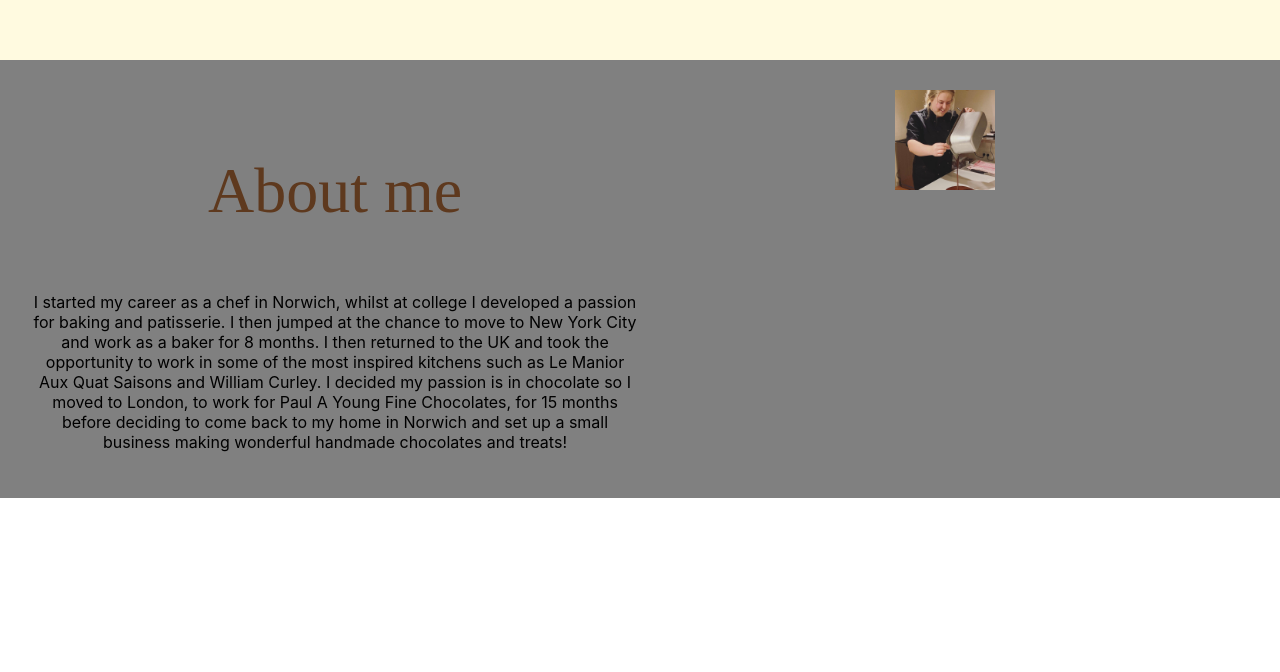
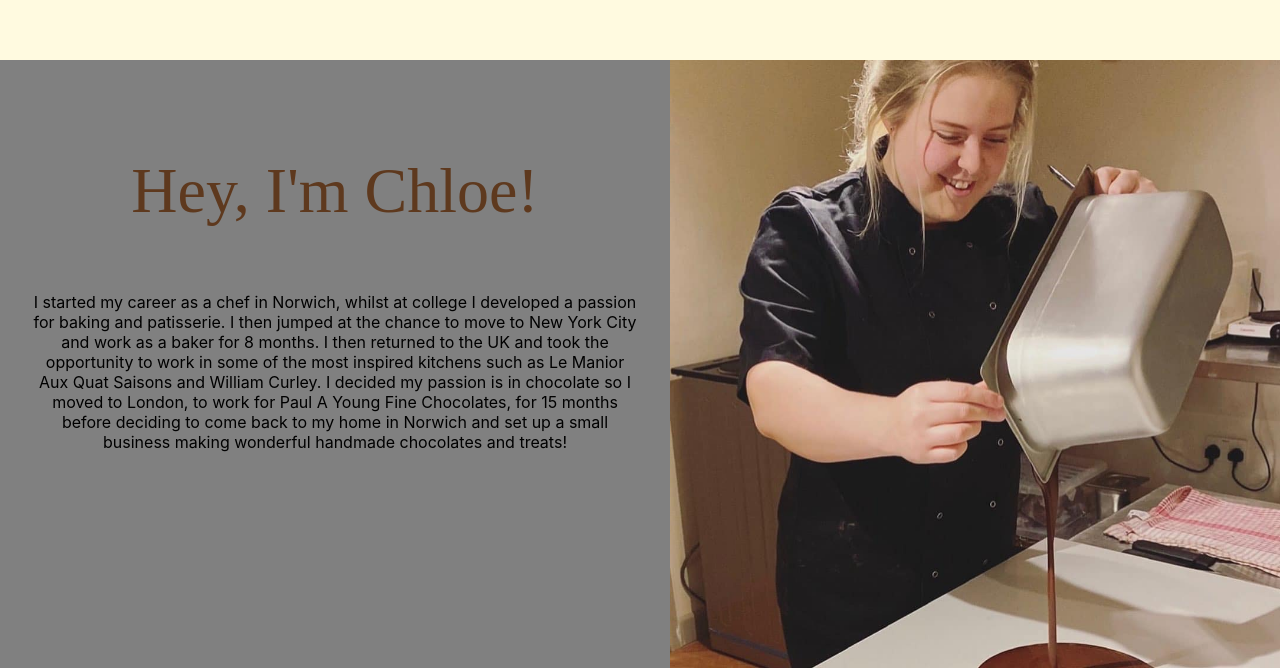
Before and after one commit to JakeSaterlay/lifetimeofchocolate, a React (Create React App) app: page / in a window 1280 px wide. Shown: the part 740-1412 px from the top of the page. Before the commit the page ends 1238 px from the top, so only its background shows below. Built offline with nearby package versions, Linux system fonts and the light colour scheme; a web font is replaced by a local one.

Commit message:
style changes

```diff
--- a/src/App.js
+++ b/src/App.js
@@ -1,4 +1,4 @@
-import logo from './images/loc-logo.jpg';
+import logo from './images/logo.png';
 import './App.css';
 import AboutMe from './components/about-me';
 
--- a/src/components/about-me.jsx
+++ b/src/components/about-me.jsx
@@ -6,7 +6,7 @@ function AboutMe() {
         <div>
             <div class="section">
                 <div className="section-text">
-                    <p className="title">About me</p>
+                    <p className="title">Hey, I'm Chloe!</p>
                     <p>
                         I started my career as a chef in Norwich, whilst at college I developed a passion for baking and patisserie.
                         I then jumped at the chance to move to New York City and work as a baker for 8 months. I then returned to the UK and took the
--- a/src/styles/layout.css
+++ b/src/styles/layout.css
@@ -2,12 +2,12 @@
     display:flex;
     flex-direction:row;
     justify-content: center;
-    padding: 30px;
     background-color:grey;
 }
 
 .section-text{
     width:50%;
+    padding: 30px;
 }
 
 .section-img{
@@ -15,6 +15,6 @@
 }
 
 .about-me-img{
-    height:100px;
-    width:100px;
+    height:100%;
+    width:100%;
 }
```
Also changed, not shown: src/images/logo.png (added).
